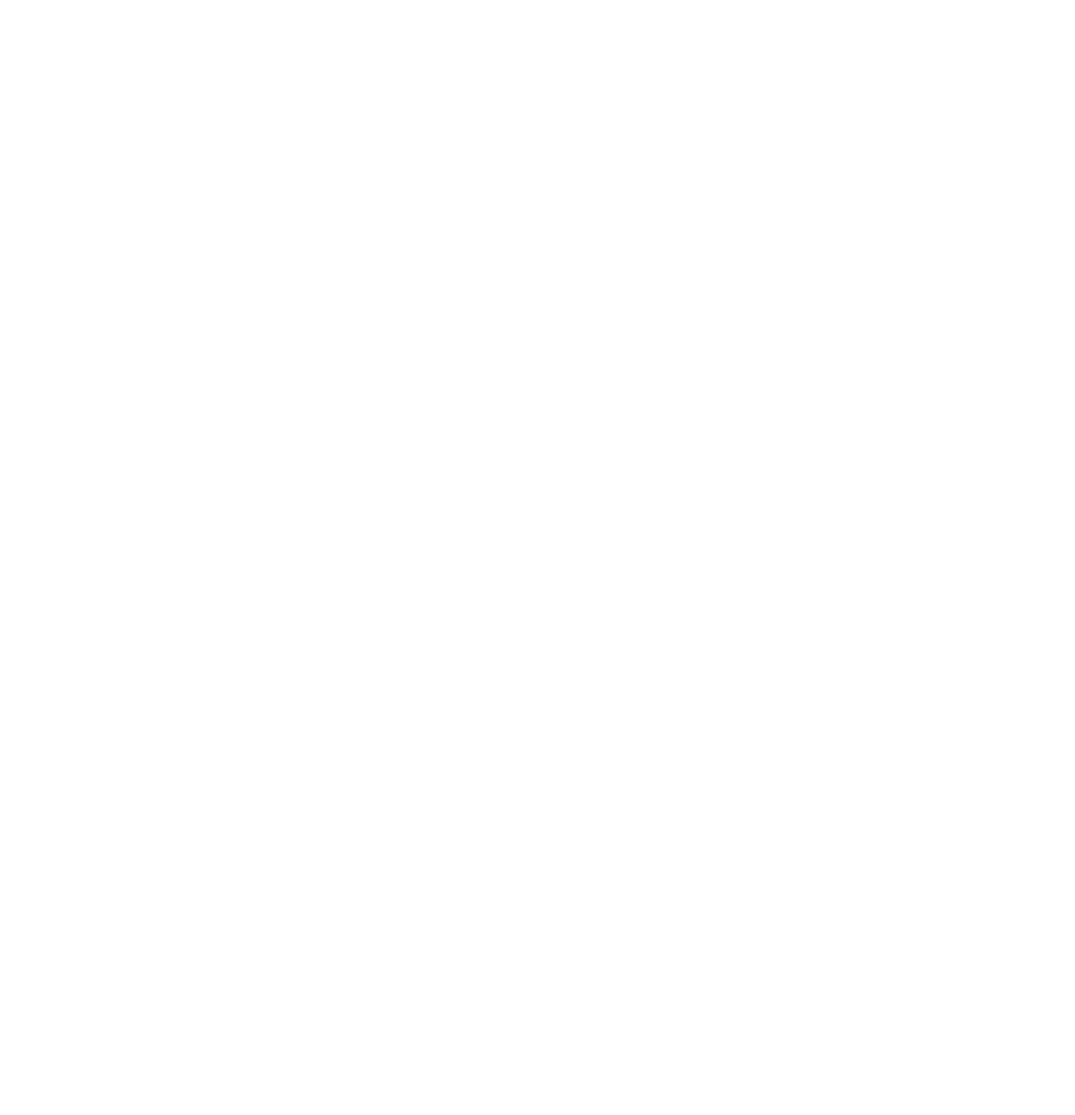
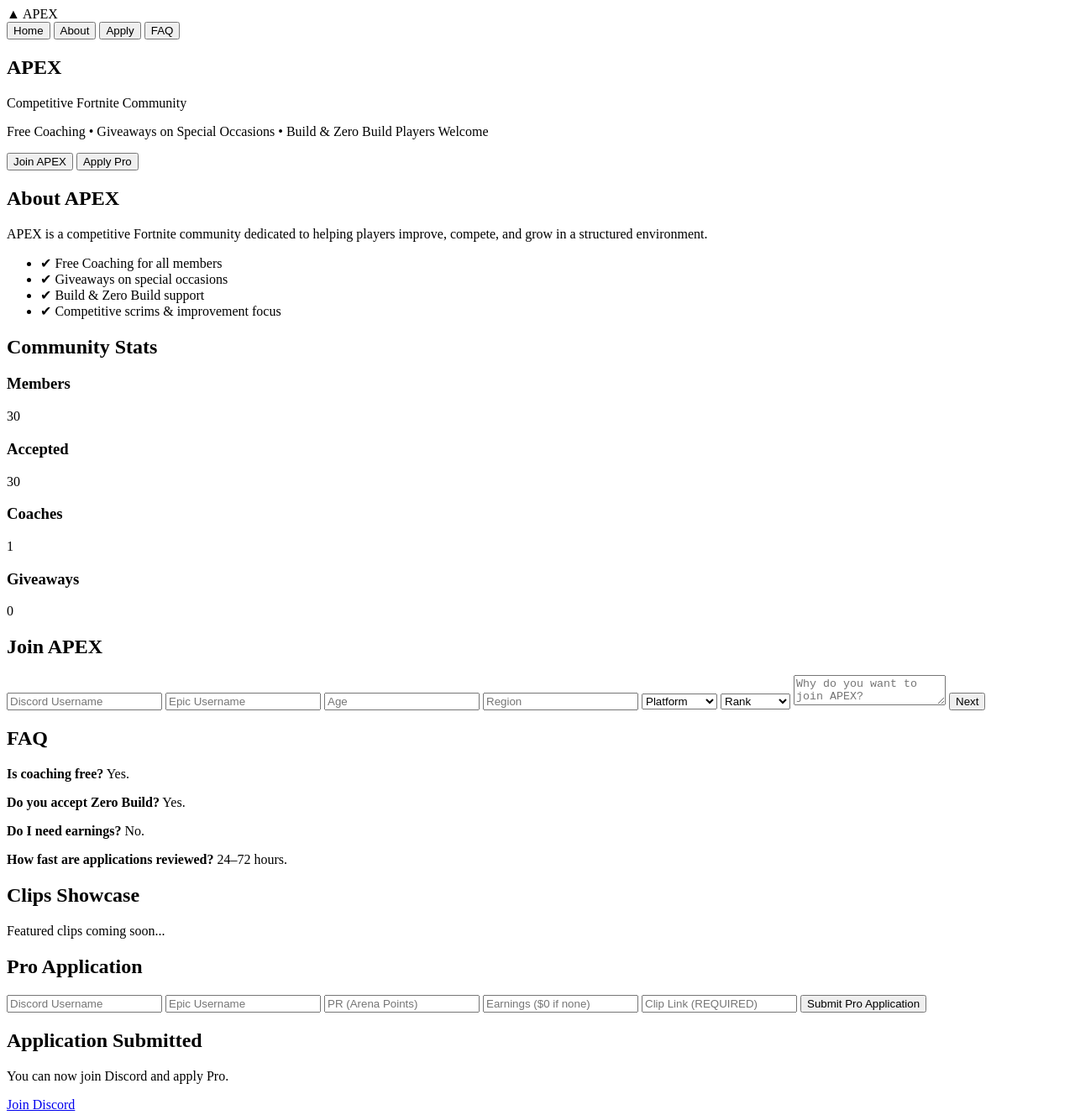
Before and after one commit to michaelgotbryant-sudo/apex-applications, a plain HTML site: page index.html in a window 1280 px wide. Shown: the whole page at 84% size. Before the commit the page ends 800 px from the top, so only its background shows below. Drawn offline with Linux system fonts and the light colour scheme.

Commit message:
Update index.html

```diff
--- a/index.html
+++ b/index.html
@@ -10,7 +10,170 @@
 
 <body>
 
-<!-- 👉 PASTE PART 1 HTML HERE -->
+<!DOCTYPE html>
+<html lang="en">
+<head>
+  <meta charset="UTF-8">
+  <title>APEX V8</title>
+  <meta name="viewport" content="width=device-width, initial-scale=1.0">
+</head>
+
+<body>
+
+<!-- BACKGROUND LAYER -->
+<div id="particles"></div>
+
+<!-- HEADER -->
+<header class="topbar">
+  <div class="logo">▲ APEX</div>
+
+  <div class="nav">
+    <button onclick="scrollToSection('home')">Home</button>
+    <button onclick="scrollToSection('about')">About</button>
+    <button onclick="scrollToSection('apply')">Apply</button>
+    <button onclick="scrollToSection('faq')">FAQ</button>
+  </div>
+</header>
+
+<!-- HERO -->
+<section id="home" class="section hero">
+  <h1 class="title">APEX</h1>
+  <p class="subtitle">
+    Competitive Fortnite Community
+  </p>
+
+  <p class="tagline">
+    Free Coaching • Giveaways on Special Occasions • Build & Zero Build Players Welcome
+  </p>
+
+  <div class="buttons">
+    <button onclick="scrollToSection('apply')">Join APEX</button>
+    <button onclick="openPro()">Apply Pro</button>
+  </div>
+</section>
+
+<!-- ABOUT -->
+<section id="about" class="section">
+  <h2>About APEX</h2>
+  <p>
+    APEX is a competitive Fortnite community dedicated to helping players improve,
+    compete, and grow in a structured environment.
+  </p>
+
+  <ul>
+    <li>✔ Free Coaching for all members</li>
+    <li>✔ Giveaways on special occasions</li>
+    <li>✔ Build & Zero Build support</li>
+    <li>✔ Competitive scrims & improvement focus</li>
+  </ul>
+</section>
+
+<!-- STATS -->
+<section class="section stats">
+  <h2>Community Stats</h2>
+
+  <div class="grid">
+    <div class="card">
+      <h3>Members</h3>
+      <p>30</p>
+    </div>
+
+    <div class="card">
+      <h3>Accepted</h3>
+      <p>30</p>
+    </div>
+
+    <div class="card">
+      <h3>Coaches</h3>
+      <p>1</p>
+    </div>
+
+    <div class="card">
+      <h3>Giveaways</h3>
+      <p>0</p>
+    </div>
+  </div>
+</section>
+
+<!-- APPLY SECTION -->
+<section id="apply" class="section">
+  <h2>Join APEX</h2>
+
+  <div class="form">
+    <input id="discord" placeholder="Discord Username">
+    <input id="epic" placeholder="Epic Username">
+    <input id="age" placeholder="Age">
+    <input id="region" placeholder="Region">
+
+    <select id="platform">
+      <option value="">Platform</option>
+      <option>PC</option>
+      <option>PlayStation</option>
+      <option>Xbox</option>
+      <option>Mobile</option>
+    </select>
+
+    <select id="rank">
+      <option value="">Rank</option>
+      <option>Bronze</option>
+      <option>Silver</option>
+      <option>Gold</option>
+      <option>Platinum</option>
+      <option>Diamond</option>
+      <option>Elite</option>
+      <option>Champion</option>
+      <option>Unreal</option>
+    </select>
+
+    <textarea id="reason" placeholder="Why do you want to join APEX?"></textarea>
+
+    <button onclick="nextPage()">Next</button>
+  </div>
+</section>
+
+<!-- FAQ -->
+<section id="faq" class="section">
+  <h2>FAQ</h2>
+
+  <p><b>Is coaching free?</b> Yes.</p>
+  <p><b>Do you accept Zero Build?</b> Yes.</p>
+  <p><b>Do I need earnings?</b> No.</p>
+  <p><b>How fast are applications reviewed?</b> 24–72 hours.</p>
+</section>
+
+<!-- CLIPS -->
+<section class="section">
+  <h2>Clips Showcase</h2>
+  <div class="clip-box">
+    <p>Featured clips coming soon...</p>
+  </div>
+</section>
+
+<!-- PRO PAGE (hidden system) -->
+<section id="pro" class="section hidden">
+  <h2>Pro Application</h2>
+
+  <input id="proDiscord" placeholder="Discord Username">
+  <input id="proEpic" placeholder="Epic Username">
+  <input id="pr" placeholder="PR (Arena Points)">
+  <input id="earnings" placeholder="Earnings ($0 if none)">
+  <input id="clip" placeholder="Clip Link (REQUIRED)">
+
+  <button onclick="submitPro()">Submit Pro Application</button>
+</section>
+
+<!-- SUCCESS -->
+<section id="success" class="section hidden">
+  <h2>Application Submitted</h2>
+  <p>You can now join Discord and apply Pro.</p>
+
+  <a id="discordBtn" href="https://discord.gg/uKsnSB3ZwU" target="_blank">
+    Join Discord
+  </a>
+</section>
+
+</body>
+</html>
 
 <script>
 /* 👉 PART 3 JS WILL GO HERE LATER */
```
